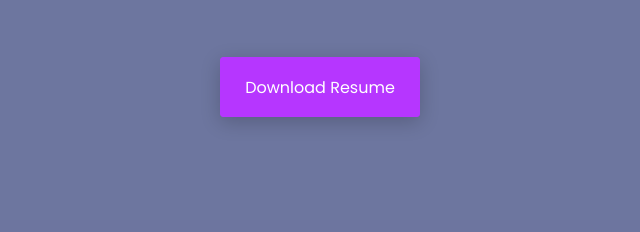
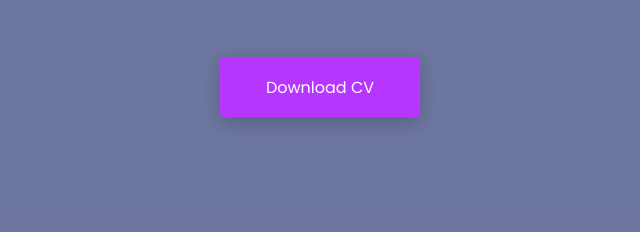
Before and after one commit to phucgamo/Nguyenhoangphuc, a plain HTML site: page index.html in a window 1280 px wide. Shown: the part 543-775 px from the top of the page, 320-960 px from the left. Drawn offline with nearby package versions, Linux system fonts and the light colour scheme.

Commit message:
change index.html file

```diff
--- a/index.html
+++ b/index.html
@@ -105,7 +105,7 @@
 						<div class="header-text">
 							<h2>hi <span>,</span> i am <br>  <br> Nguyễn Hoàng Phúc <span>.</span>   </h2>
 							<p>ui/ux designer and web developer</p>
-							<a href="assets/download/browney.txt" download>download resume</a>
+							<a href="assets/download/CV.pdf" download>download CV</a>
 						</div><!--/.header-text-->
 					</div><!--/.col-->
 				</div><!-- /.row-->
```
Also changed, not shown: assets/download/browney.txt (deleted), 1 other file.
